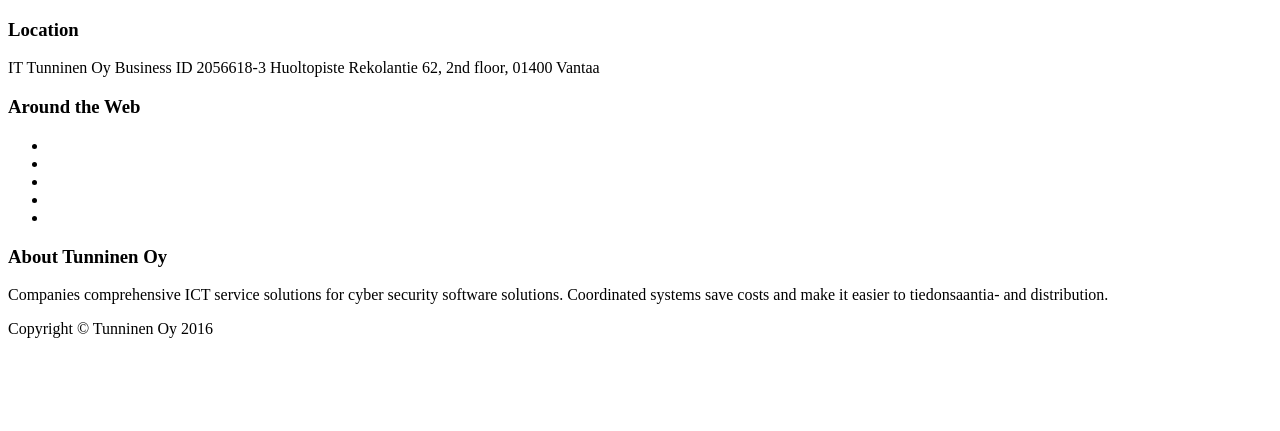
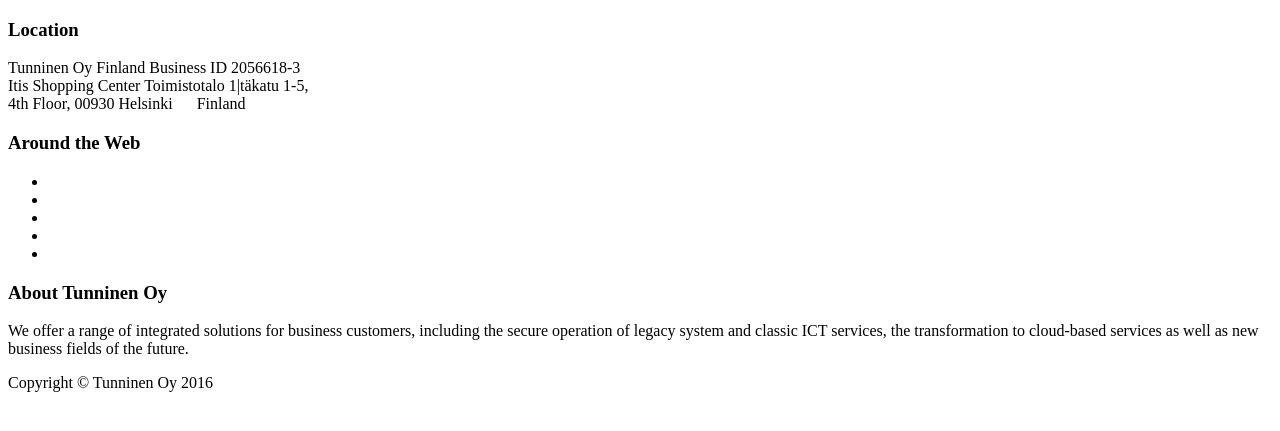
Before and after one commit to asmsaifs/tunninen_web_portal, a Yii app: template views/layouts/main.php in a window 1280 px wide. Shown: the part 89-520 px from the top of the page. Run offline with PHP 8.4 and a stand-in for Yii, Linux system fonts and the light colour scheme; the template is opened without the code that fills it, so the values that code supplies are empty; some libraries are stand-ins or nearby versions.

Commit message:
main.php update
main.php update

```diff
--- a/views/layouts/main.php
+++ b/views/layouts/main.php
@@ -1,5 +1,5 @@
 <?php
-use cms\widgets\LanguageSwitcher;
+//use cms\widgets\LanguageSwitcher;
 ?>
 <?php $this->beginPage(); ?>
 <!DOCTYPE html>
@@ -12,21 +12,7 @@ use cms\widgets\LanguageSwitcher;
         <meta name="author" content="">
         <title><?php echo Yii::$app->siteTitle.": 360&deg; ICT Company";?> &mdash; <?php echo $this->title; ?></title>
         <?php $this->head() ?>
-        <script>
-		$(document).ready(function() {
 
-  var num = 10; //number of pixels before modifying styles
-
-$(window).bind('scroll', function () {
-    if ($(window).scrollTop() > num) {
-        $('.navbar-default').addClass('affix-top');
-    } else {
-        $('.navbar-default').removeClass('affix-top');
-    }
-})
-
-});
-        </script>
     </head>
     <body id="page-top">
 
@@ -40,7 +26,8 @@ $(window).bind('scroll', function () {
                     <span class="icon-bar"></span>
                     <span class="icon-bar"></span>
                 </button>
-                <a class="navbar-brand page-scroll" href="#page-top"><?php //echo Yii::$app->siteTitle;?> <img src="img/small_logo_new.png" width="42" height="34" alt="Logo" style="margin-left:12px;"></a><div class="slogan">Tunninen Oy</div>
+                <a class="navbar-brand page-scroll" href="#page-top"><?php //echo Yii::$app->siteTitle;?>
+                    <img src="<?=\Yii::$app->request->BaseUrl?>/img/small_logo_new.png" width="42" height="34" alt="Logo" style="margin-left:12px;"></a><div class="slogan">Tunninen Oy</div>
             </div>
        <nav class="navbar-default">
 
@@ -142,10 +129,9 @@ $(window).bind('scroll', function () {
                 <div class="row">
                     <div class="footer-col col-md-4">
                         <h3>Location</h3>
-                        <p>IT Tunninen Oy
+                        <p>Tunninen Oy Finland
 Business ID 2056618-3
-Huoltopiste Rekolantie 62, 2nd floor,
-01400 Vantaa</p>
+<br/>Itis Shopping Center Toimistotalo 1|t&auml;katu 1-5, <br/>4th Floor, 00930 Helsinki &nbsp;&nbsp;&nbsp;&nbsp; Finland</p>
                     </div>
                     <div class="footer-col col-md-4">
                         <h3>Around the Web</h3>
@@ -169,7 +155,7 @@ Huoltopiste Rekolantie 62, 2nd floor,
                     </div>
                     <div class="footer-col col-md-4">
                         <h3>About Tunninen Oy</h3>
-                        <p>Companies comprehensive ICT service solutions for cyber security software solutions. Coordinated systems save costs and make it easier to tiedonsaantia- and distribution. </p>
+                        <p>We offer a range of integrated solutions for business customers, including the secure operation of legacy system and classic ICT services, the transformation to cloud-based services as well as new business fields of the future.</p>
                     </div>
                 </div>
             </div>
```
